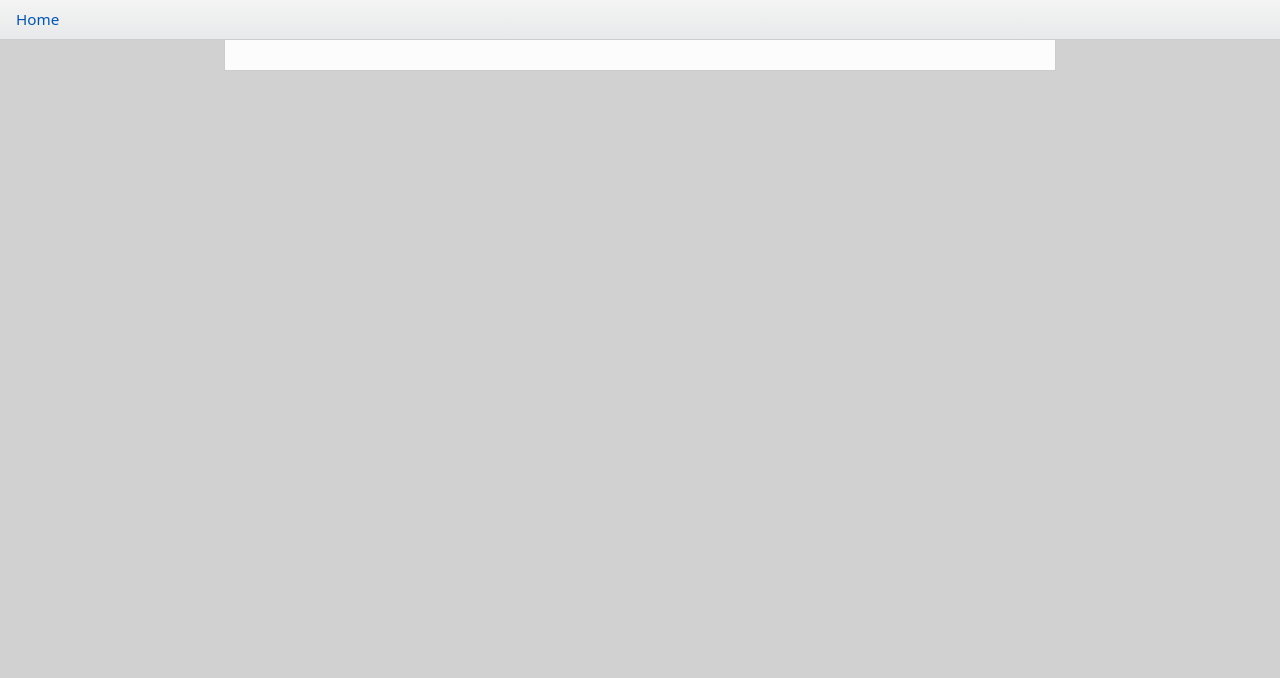
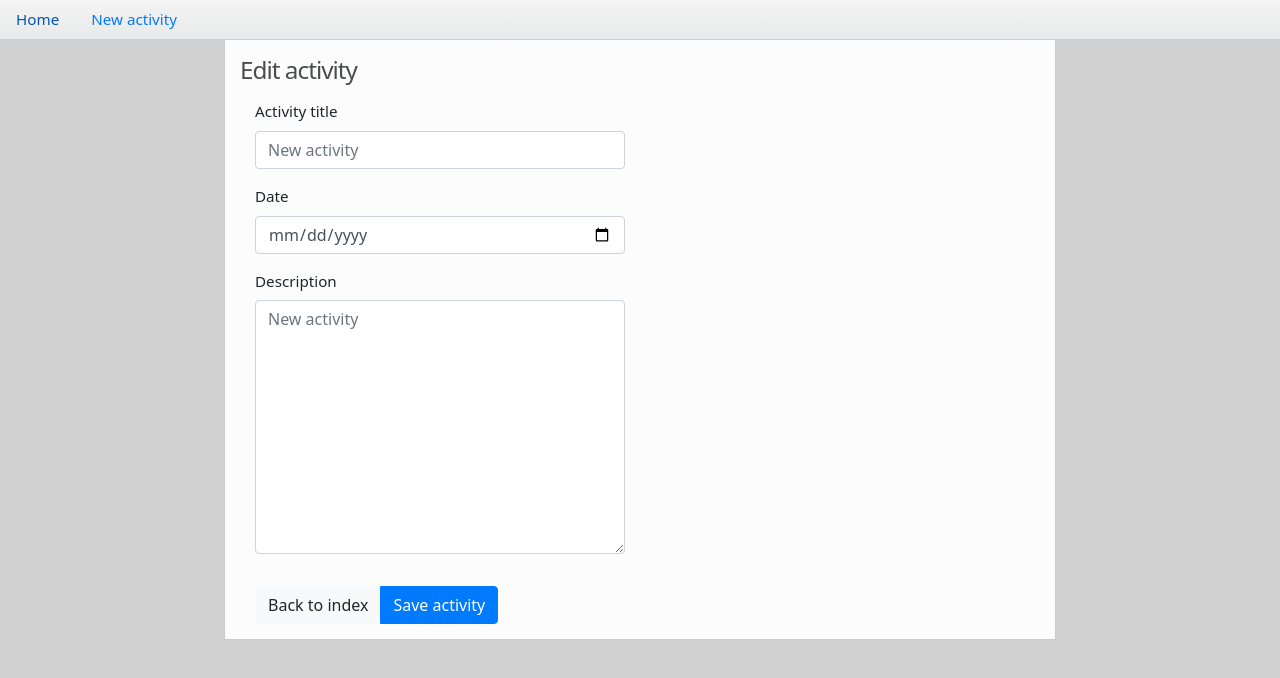
Before and after one commit to nedroden/Activity-Planner, an Angular app in the folder frontend/: page /new in a window 1280 px wide. Before the commit this address led to /. Shown: the top 678 px of the page. Built offline with nearby package versions, Linux system fonts and the light colour scheme; a small style sheet from the web is missing.

Commit message:
View updates

```diff
--- /dev/null
+++ b/frontend/src/app/activity-editor/activity-editor.component.html
@@ -0,0 +1,24 @@
+<h2>Edit activity</h2>
+<div class="mt-sm-3 col-6">
+    <form>
+        <div class="form-group">
+            <label for="titleInput">Activity title</label>
+            <input type="text" class="form-control" id="titleInput" placeholder="New activity" />
+        </div>
+
+        <div class="form-group">
+            <label for="dateInput">Date</label>
+            <input type="date" class="form-control" id="dateInput" />
+        </div>
+
+        <div class="form-group">
+            <label for="descriptionInput">Description</label>
+            <textarea class="form-control" id="descriptionInput" placeholder="New activity" rows="10"></textarea>
+        </div>
+
+        <div class="btn-group mt-sm-3">
+            <button type="button" class="btn btn-light" routerLink="/index">Back to index</button>
+            <button type="button" class="btn btn-primary">Save activity</button>
+        </div>
+    </form>
+</div>
--- /dev/null
+++ b/frontend/src/app/activity-editor/activity-editor.component.ts
@@ -0,0 +1,15 @@
+import { Component, OnInit } from '@angular/core';
+
+@Component({
+  selector: 'app-activity-editor',
+  templateUrl: './activity-editor.component.html',
+  styleUrls: ['./activity-editor.component.css']
+})
+export class ActivityEditorComponent implements OnInit {
+
+  constructor() { }
+
+  ngOnInit() {
+  }
+
+}
--- a/frontend/src/app/app.component.ts
+++ b/frontend/src/app/app.component.ts
@@ -10,6 +10,10 @@ export class AppComponent {
         {
             label: "Home",
             href: ""
+        },
+        {
+            label: "New activity",
+            href: "/new"
         }
     ];
 }
--- a/frontend/src/app/index/index.component.html
+++ b/frontend/src/app/index/index.component.html
@@ -7,3 +7,7 @@
         </div>
     </div>
 </div>
+
+<div class="btn-group-sm mt-sm-4">
+    <button type="button" class="btn btn-primary" routerLink="/new">Add new</button>
+</div>
```
Also changed, not shown: frontend/src/app/app.module.ts (+7 -1 lines), frontend/src/app/activity-editor/activity-editor.component.css (added), 1 other file (tests, documents, lock files or other folders).
